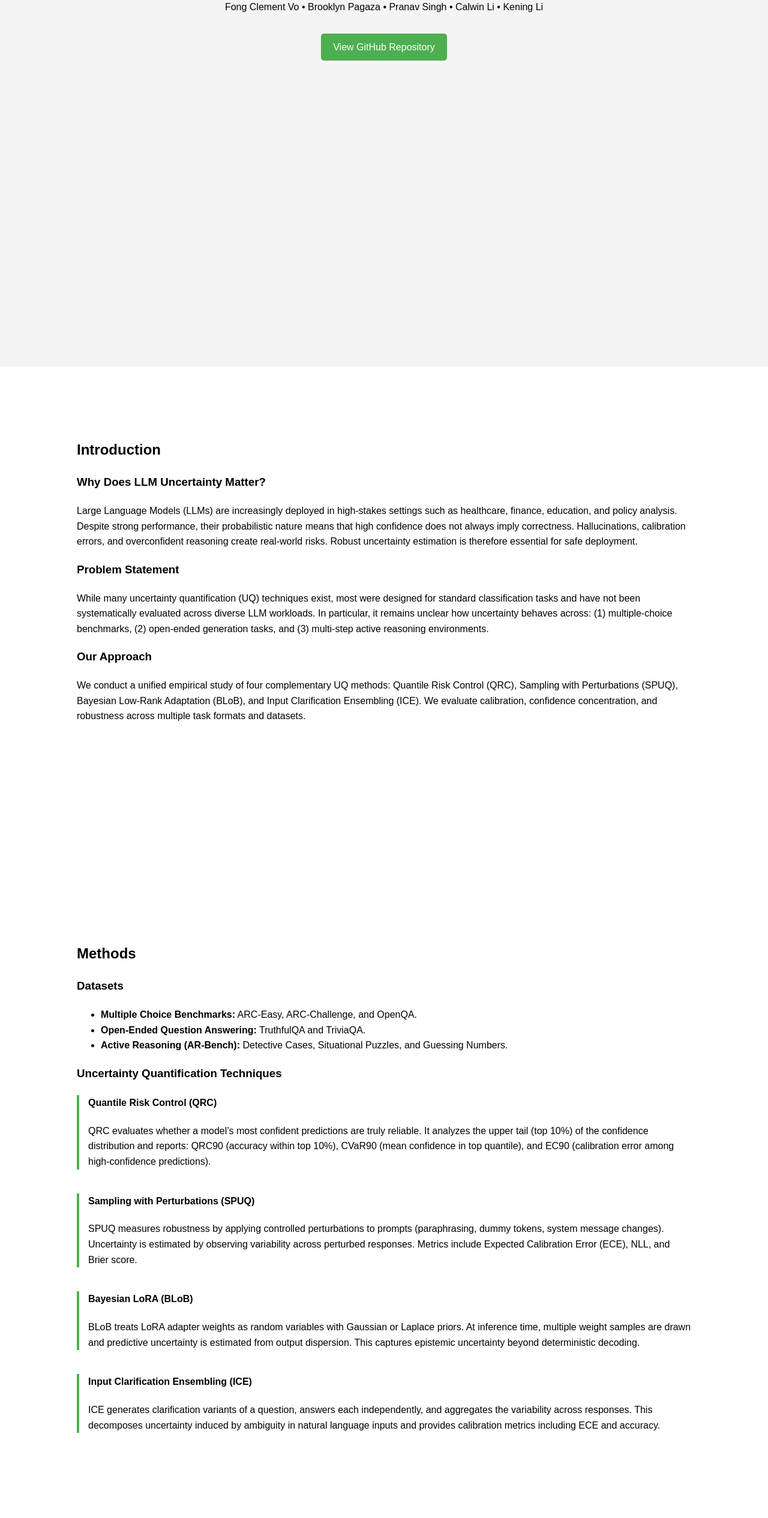
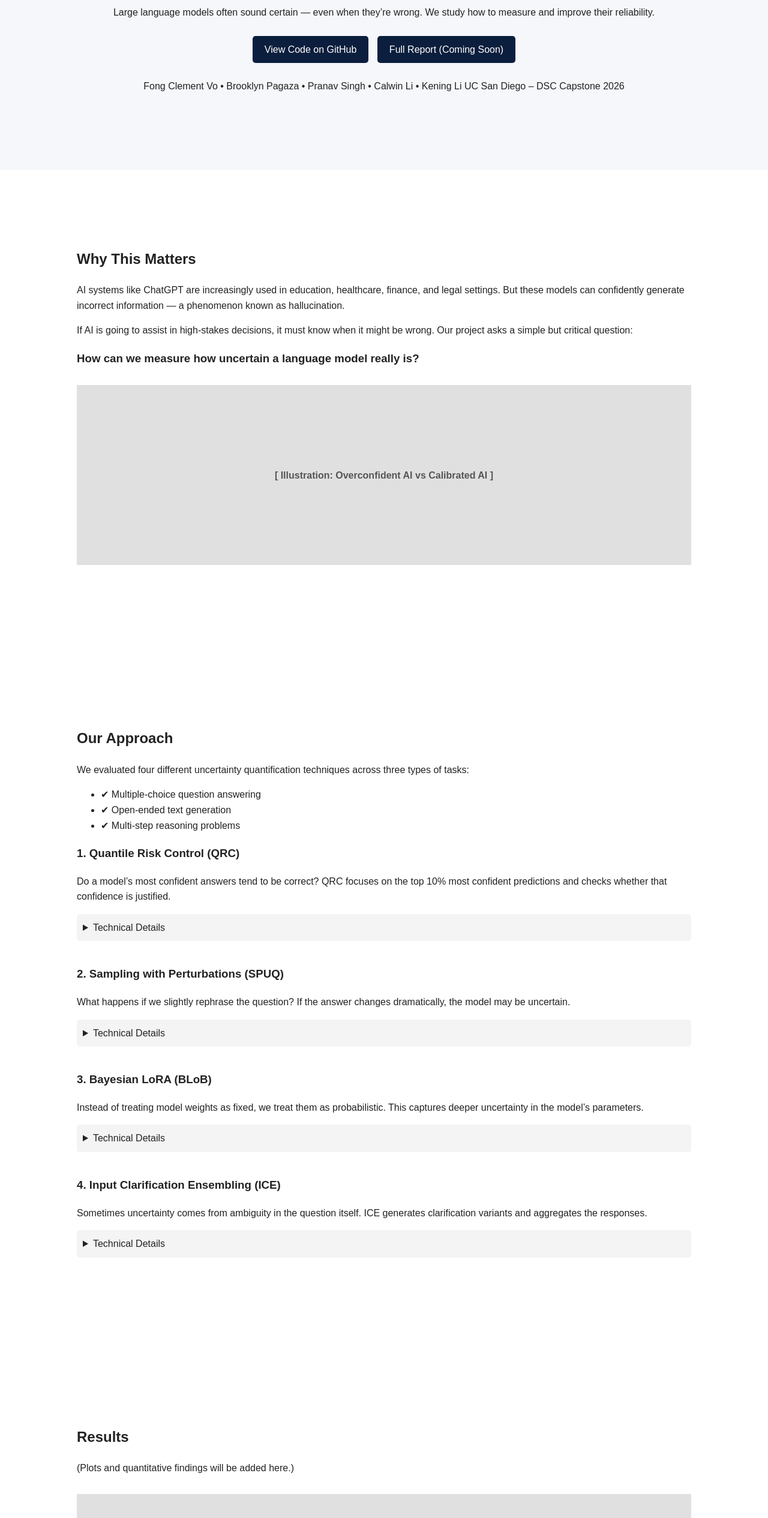
Before and after one commit to ClemHubble/dsc_capstone_website, a plain HTML site: page index.html in a window 1280 px wide. Shown: the part 269-2800 px from the top of the page at 60% size. Drawn offline with Linux system fonts and the light colour scheme.

Commit message:
changed style of website

```diff
--- a/index.html
+++ b/index.html
@@ -2,7 +2,7 @@
 <html lang="en">
 <head>
 <meta charset="UTF-8">
-    <title>Uncertainty Quantification in LLMs</title>
+<title>Quantifying Uncertainty in Large Language Models</title>
 <meta name="viewport" content="width=device-width, initial-scale=1.0">
 
 <style>
@@ -11,185 +11,218 @@
     margin: 0;
     line-height: 1.6;
     scroll-behavior: smooth;
+    color: #222;
 }
 
 nav {
     position: fixed;
     width: 100%;
-            background: #111;
-            padding: 12px 0;
+    background: #0b1e3d;
+    padding: 14px 0;
     z-index: 1000;
+    text-align: center;
 }
 
 nav a {
     color: white;
     text-decoration: none;
-            margin: 0 15px;
+    margin: 0 18px;
     font-size: 14px;
 }
 
 nav a:hover {
-            color: #4CAF50;
-        }
-
-        .nav-title {
-            font-weight: bold;
-            margin-right: 30px;
+    color: #ffcd00;
 }
 
 section {
-            padding: 100px 10%;
-            min-height: 80vh;
+    padding: 110px 10%;
 }
 
-        h1, h2, h3 {
+.hero {
+    background: #f5f7fa;
+    text-align: center;
+    padding-top: 150px;
+}
+
+h1, h2 {
     margin-bottom: 20px;
 }
 
-        .hero {
-            background: #f4f4f4;
-            text-align: center;
-            padding-top: 140px;
+.button {
+    display: inline-block;
+    padding: 10px 20px;
+    margin: 10px 5px;
+    background: #0b1e3d;
+    color: white;
+    text-decoration: none;
+    border-radius: 5px;
+}
+
+.button:hover {
+    background: #ffcd00;
+    color: black;
+}
+
+.placeholder {
+    background: #e0e0e0;
+    height: 300px;
+    display: flex;
+    align-items: center;
+    justify-content: center;
+    margin: 30px 0;
+    font-weight: bold;
+    color: #555;
 }
 
 .method-box {
-            border-left: 4px solid #4CAF50;
-            padding-left: 15px;
     margin-bottom: 40px;
 }
 
 footer {
-            background: #111;
+    background: #0b1e3d;
     color: white;
     text-align: center;
     padding: 20px;
 }
 
-        .button {
-            display: inline-block;
-            padding: 10px 20px;
-            margin-top: 15px;
-            background: #4CAF50;
-            color: white;
-            text-decoration: none;
+details {
+    margin-top: 10px;
+    background: #f4f4f4;
+    padding: 10px;
     border-radius: 5px;
-        }
-
-        .team-member {
-            margin-bottom: 20px;
 }
 </style>
 </head>
+
 <body>
 
 <nav>
-    <a href="#home" class="nav-title">LLM-UQ</a>
 <a href="#home">Home</a>
-    <a href="#intro">Introduction</a>
-    <a href="#methods">Methods</a>
+<a href="#problem">Why This Matters</a>
+<a href="#approach">Our Approach</a>
 <a href="#results">Results</a>
-    <a href="#conclusion">Conclusion</a>
+<a href="#impact">Impact</a>
 <a href="#team">Team</a>
 </nav>
 
-<!-- HOME -->
+<!-- HERO -->
 <section id="home" class="hero">
-    <h1>Uncertainty Quantification in Large Language Models</h1>
-    <h3>Understanding Confidence Across Multiple-Choice, Open-Ended, and Active Reasoning Tasks</h3>
+<h1>Can We Trust AI When It Sounds Confident?</h1>
+<h3>Quantifying Uncertainty in Large Language Models</h3>
+
+<p>
+Large language models often sound certain — even when they’re wrong.
+We study how to measure and improve their reliability.
+</p>
+
+<a href="https://github.com/ps1526/dsc_capstone_project/tree/blob" class="button">
+View Code on GitHub
+</a>
+
+<a href="#" class="button">
+Full Report (Coming Soon)
+</a>
 
 <p>
 Fong Clement Vo • Brooklyn Pagaza • Pranav Singh • Calwin Li • Kening Li
-    </p>
-
-    <a href="https://github.com/ps1526/dsc_capstone_project" class="button">
-        View GitHub Repository
-    </a>
-</section>
-
-<!-- INTRODUCTION -->
-<section id="intro">
-    <h2>Introduction</h2>
-
-    <h3>Why Does LLM Uncertainty Matter?</h3>
-    <p>
-        Large Language Models (LLMs) are increasingly deployed in high-stakes settings such as healthcare,
-        finance, education, and policy analysis. Despite strong performance, their probabilistic nature means
-        that high confidence does not always imply correctness. Hallucinations, calibration errors, and
-        overconfident reasoning create real-world risks. Robust uncertainty estimation is therefore essential
-        for safe deployment.
-    </p>
-
-    <h3>Problem Statement</h3>
-    <p>
-        While many uncertainty quantification (UQ) techniques exist, most were designed for standard
-        classification tasks and have not been systematically evaluated across diverse LLM workloads.
-        In particular, it remains unclear how uncertainty behaves across:
-        (1) multiple-choice benchmarks,
-        (2) open-ended generation tasks, and
-        (3) multi-step active reasoning environments.
-    </p>
-
-    <h3>Our Approach</h3>
-    <p>
-        We conduct a unified empirical study of four complementary UQ methods:
-        Quantile Risk Control (QRC), Sampling with Perturbations (SPUQ),
-        Bayesian Low-Rank Adaptation (BLoB), and Input Clarification Ensembling (ICE).
-        We evaluate calibration, confidence concentration, and robustness across
-        multiple task formats and datasets.
+UC San Diego – DSC Capstone 2026
 </p>
 </section>
 
-<!-- METHODS -->
-<section id="methods">
-    <h2>Methods</h2>
+<!-- WHY THIS MATTERS -->
+<section id="problem">
+<h2>Why This Matters</h2>
 
-    <h3>Datasets</h3>
+<p>
+AI systems like ChatGPT are increasingly used in education, healthcare,
+finance, and legal settings. But these models can confidently generate
+incorrect information — a phenomenon known as hallucination.
+</p>
+
+<p>
+If AI is going to assist in high-stakes decisions, it must know when it might be wrong.
+Our project asks a simple but critical question:
+</p>
+
+<h3>How can we measure how uncertain a language model really is?</h3>
+
+<div class="placeholder">
+[ Illustration: Overconfident AI vs Calibrated AI ]
+</div>
+
+</section>
+
+<!-- APPROACH -->
+<section id="approach">
+<h2>Our Approach</h2>
+
+<p>
+We evaluated four different uncertainty quantification techniques
+across three types of tasks:
+</p>
+
 <ul>
-        <li><strong>Multiple Choice Benchmarks:</strong> ARC-Easy, ARC-Challenge, and OpenQA.</li>
-        <li><strong>Open-Ended Question Answering:</strong> TruthfulQA and TriviaQA.</li>
-        <li><strong>Active Reasoning (AR-Bench):</strong> Detective Cases, Situational Puzzles, and Guessing Numbers.</li>
+<li>✔ Multiple-choice question answering</li>
+<li>✔ Open-ended text generation</li>
+<li>✔ Multi-step reasoning problems</li>
 </ul>
 
-    <h3>Uncertainty Quantification Techniques</h3>
+<h3>1. Quantile Risk Control (QRC)</h3>
+<div class="method-box">
+<p>
+Do a model’s most confident answers tend to be correct?
+QRC focuses on the top 10% most confident predictions
+and checks whether that confidence is justified.
+</p>
 
-    <div class="method-box">
-        <h4>Quantile Risk Control (QRC)</h4>
-        <p>
-            QRC evaluates whether a model’s most confident predictions are truly reliable.
-            It analyzes the upper tail (top 10%) of the confidence distribution and reports:
-            QRC90 (accuracy within top 10%), CVaR90 (mean confidence in top quantile),
+<details>
+<summary>Technical Details</summary>
+We compute QRC90 (accuracy among top 10%), CVaR90 (mean confidence),
 and EC90 (calibration error among high-confidence predictions).
-        </p>
+</details>
 </div>
 
+<h3>2. Sampling with Perturbations (SPUQ)</h3>
 <div class="method-box">
-        <h4>Sampling with Perturbations (SPUQ)</h4>
 <p>
-            SPUQ measures robustness by applying controlled perturbations to prompts
-            (paraphrasing, dummy tokens, system message changes).
-            Uncertainty is estimated by observing variability across perturbed responses.
-            Metrics include Expected Calibration Error (ECE), NLL, and Brier score.
+What happens if we slightly rephrase the question?
+If the answer changes dramatically, the model may be uncertain.
 </p>
+
+<details>
+<summary>Technical Details</summary>
+We apply paraphrasing, dummy tokens, and system-message variations
+and measure variability across outputs.
+</details>
 </div>
 
+<h3>3. Bayesian LoRA (BLoB)</h3>
 <div class="method-box">
-        <h4>Bayesian LoRA (BLoB)</h4>
 <p>
-            BLoB treats LoRA adapter weights as random variables with Gaussian or Laplace priors.
-            At inference time, multiple weight samples are drawn and predictive uncertainty
-            is estimated from output dispersion. This captures epistemic uncertainty
-            beyond deterministic decoding.
+Instead of treating model weights as fixed,
+we treat them as probabilistic.
+This captures deeper uncertainty in the model’s parameters.
 </p>
+
+<details>
+<summary>Technical Details</summary>
+We sample LoRA adapter weights from Gaussian or Laplace distributions
+and measure predictive dispersion.
+</details>
 </div>
 
+<h3>4. Input Clarification Ensembling (ICE)</h3>
 <div class="method-box">
-        <h4>Input Clarification Ensembling (ICE)</h4>
 <p>
-            ICE generates clarification variants of a question, answers each independently,
-            and aggregates the variability across responses.
-            This decomposes uncertainty induced by ambiguity in natural language inputs
-            and provides calibration metrics including ECE and accuracy.
+Sometimes uncertainty comes from ambiguity in the question itself.
+ICE generates clarification variants and aggregates the responses.
 </p>
+
+<details>
+<summary>Technical Details</summary>
+We measure variability across clarification-based responses
+and compute calibration metrics such as ECE.
+</details>
 </div>
 
 </section>
@@ -198,70 +231,68 @@
 <section id="results">
 <h2>Results</h2>
 
-    <h3>Calibration Performance</h3>
-    <p></p>
+<p>
+(Plots and quantitative findings will be added here.)
+</p>
 
-    <h3>Active Reasoning Analysis</h3>
-    <p></p>
+<div class="placeholder">
+[ Calibration Plot Placeholder ]
+</div>
 
-    <h3>Key Findings</h3>
-    <ul>
-    </ul>
+<div class="placeholder">
+[ Active Reasoning Performance Placeholder ]
+</div>
+
+<p>
+We will summarize key numerical findings once final evaluations are complete.
+</p>
+
 </section>
 
-<!-- CONCLUSION -->
-<section id="conclusion">
-    <h2>Conclusion</h2>
+<!-- IMPACT -->
+<section id="impact">
+<h2>Impact & Takeaways</h2>
 
 <p>
-        Our study highlights a clear trade-off between accuracy and calibration
-        across uncertainty quantification techniques. Performance varies significantly
-        depending on task format, with multi-step active reasoning tasks exhibiting
-        greater instability than static QA benchmarks. Reliable uncertainty estimation
-        is therefore task-dependent and essential for safe deployment of LLMs.
+Our experiments show that uncertainty behaves differently
+depending on the type of task.
+Models tend to be less calibrated in multi-step reasoning tasks
+compared to static question answering.
 </p>
 
-    <h3>Future Work</h3>
-    <ul>
-        <li>Extend evaluation to larger frontier models.</li>
-        <li>Model full multi-step reasoning pipelines instead of single-turn evaluation.</li>
-        <li>Develop computationally efficient Bayesian calibration techniques.</li>
-    </ul>
+<p>
+There is often a trade-off between accuracy and calibration —
+improving one can degrade the other.
+</p>
+
+<p>
+The key takeaway: reliable uncertainty estimation is essential
+before deploying language models in high-risk environments.
+</p>
+
 </section>
 
 <!-- TEAM -->
 <section id="team">
-    <h2>Team</h2>
+<h2>Meet the Team</h2>
 
-    <div class="team-member">
-        <h4>Fong Clement Vo</h4>
-        <p>Quantile Risk Control (QRC)</p>
-    </div>
+<p>
+This project was completed as part of the UC San Diego
+Data Science Capstone Program.
+</p>
 
-    <div class="team-member">
-        <h4>Brooklyn Pagaza</h4>
-        <p>Sampling with Perturbations (SPUQ)</p>
-    </div>
-
-    <div class="team-member">
-        <h4>Pranav Singh</h4>
-        <p>Bayesian LoRA (BLoB)</p>
-    </div>
-
-    <div class="team-member">
-        <h4>Calwin Li</h4>
-        <p>Input Clarification Ensembling (ICE)</p>
-    </div>
-
-    <div class="team-member">
-        <h4>Kening Li</h4>
-        <p>Input Clarification Ensembling (ICE)</p>
-    </div>
+<ul>
+<li>Fong Clement Vo – Quantile Risk Control</li>
+<li>Brooklyn Pagaza – Sampling with Perturbations</li>
+<li>Pranav Singh – Bayesian LoRA</li>
+<li>Calwin Li – Input Clarification Ensembling</li>
+<li>Kening Li – Input Clarification Ensembling</li>
+</ul>
 
 </section>
 
 <footer>
-    © 2026 DSC Capstone Project | UC San Diego
+© 2026 UC San Diego | DSC Capstone Project
 </footer>
 
 </body>
```
Lines whose indentation alone changed are shown as unchanged.
